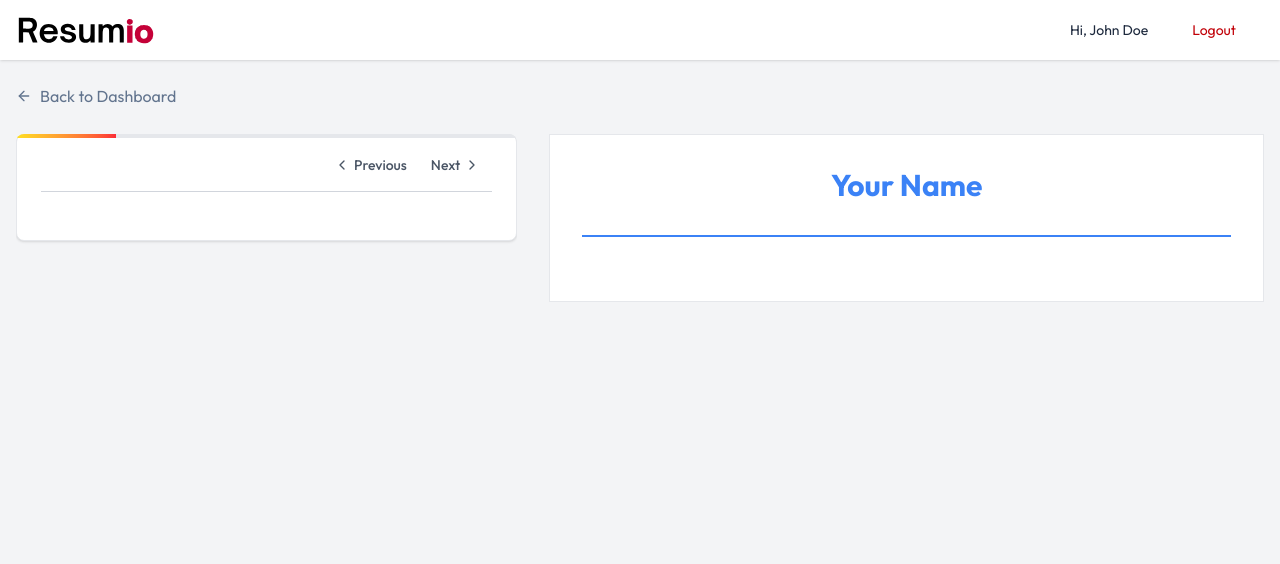
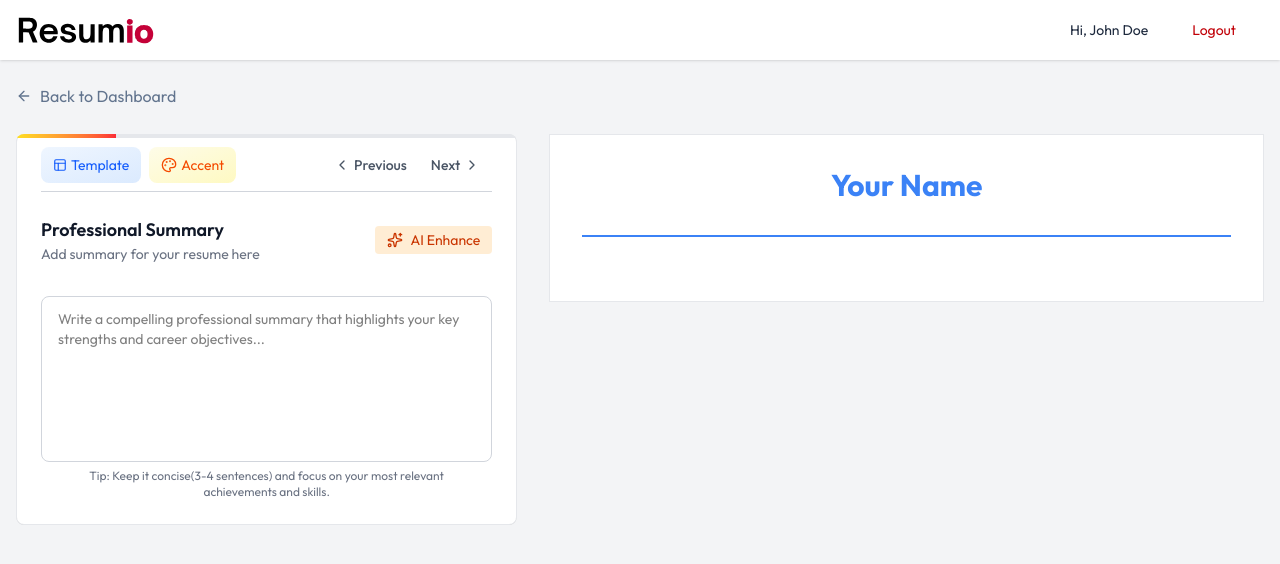
Before and after one commit to paliwal-0609/Resumio, a React (Vite) app in the folder resumio/: page /app/builder/1 in a window 1280 px wide. Both pictures are taken after a click on the button "Next". Shown: the top 564 px of the page. Built offline with nearby package versions, Linux system fonts and the light colour scheme; the HTML template or start-up script is replaced by a standard one.

Commit message:
ResumeBuilder-Day-6.2(Add color picker and made 2nd page-> Professional summary)

```diff
--- /dev/null
+++ b/resumio/src/components/ColorPicker.jsx
@@ -0,0 +1,44 @@
+import { Check, Palette } from 'lucide-react';
+import React, { useState } from 'react'
+
+const ColorPicker = ({selectedColor, onChange}) => {
+    const colors = [
+        {name:"Blue", value:"#3B82F6"},
+        {name:"Indigo", value:"#6366F1"},
+        {name:"Purple", value:"#8B5CF6"},
+        {name:"Green", value:"#10B981"},
+        {name:"Red", value:"#EF4444"},
+        {name:"Orange", value:"#F97316"},
+        {name:"Teal", value:"#14B8A6"},
+        {name:"Pink", value:"#EC4899"},
+        {name:"Gray", value:"#6B7280"},
+        {name:"Black", value:"#1F2937"}
+    ];
+
+    const [isOpen, setIsOpen] = useState(false);
+  return (
+    <div className='relative'>
+        <button onClick={()=> setIsOpen(!isOpen)} className='flex items-center gap-1 text-sm text-orange-600 bg-linear-to-br from-yellow-50 to-yellow-100 ring-yellow-300 hover:ring transition-all px-3 py-2 rounded-lg'>
+            <Palette size={16}/> <span className='max-sm:hidden'>Accent</span>
+        </button>
+
+        {isOpen && (
+            <div className='grid grid-cols-4 w-60 gap-2 absolute top-full left-0 right-0 p-3 mt-2 z-10 bg-white rounded-md border border-gray-200 shadow-sm'>
+                {colors.map((color)=>(
+                    <div key={color.value} className='relative cursor-pointer group flex flex-col' onClick={()=>{onChange(color.value); setIsOpen(false)}}>
+                        <div className='w-12 h-12 rounded-full border-2 border-transparent group-hover:border:black/25 transition-colors' style={{backgroundColor: color.value}}></div>
+                        {selectedColor === color.value && (
+                            <div className='absolute top-0 left-0 right-0 bottom-4.5 flex items-center justify-center'>
+                                <Check className='size-5 text-white'/>
+                            </div>
+                        )}
+                        <p className='text-xs text-center mt-1 text-gray-600'>{color.name}</p>
+                    </div>
+                ))}
+            </div>
+        )}
+    </div>
+  )
+}
+
+export default ColorPicker
--- /dev/null
+++ b/resumio/src/components/ExperienceForm.jsx
@@ -0,0 +1,20 @@
+import React from 'react'
+
+const ExperienceForm = ({data, onnChange}) => {
+  return (
+    <div className='space-y-6'>
+        <div className='flex items-center justify-between'>
+            <div>
+                <h3 className='flex items-center gap-2 text-lg font-semibold text-gray-900'>Professional Summary</h3>
+                <p className='text-sm text-gray-500'>Add summary for your resume here</p>
+            </div>
+            <button className='flex items-center gap-2 px-3 py-1 text-sm bg-orange-100 text-orange-700 rounded hover:bg-orange-200 transition-colors disabled:opacity-50'>
+                <Sparkles className='size-4'/>
+                AI Enhance
+            </button>
+        </div>
+    </div>
+  )
+}
+
+export default ExperienceForm
--- /dev/null
+++ b/resumio/src/components/ProfessionalSummaryForm.jsx
@@ -0,0 +1,27 @@
+import { Sparkles } from 'lucide-react'
+import React from 'react'
+
+const ProfessionalSummaryForm = ({data, onChange, setResumeData}) => {
+  return (
+    <div className='space-y-4'>
+        <div className='flex items-center justify-between'>
+            <div>
+                <h3 className='flex items-center gap-2 text-lg font-semibold text-gray-900'>Professional Summary</h3>
+                <p className='text-sm text-gray-500'>Add summary for your resume here</p>
+            </div>
+            <button className='flex items-center gap-2 px-3 py-1 text-sm bg-orange-100 text-orange-700 rounded hover:bg-orange-200 transition-colors disabled:opacity-50'>
+                <Sparkles className='size-4'/>
+                AI Enhance
+            </button>
+        </div>
+
+        <div className='mt-6'>
+            <textarea value={data || ""} onChange={(e)=>onChange(e.target.value)} rows={7} className='w-full p-3 px-4 mt-2 border text-sm border-gray-300 rounded-lg focus:ring focus:ring-blue-500 focus:border-blue-500 outline-none transition-colors resize-none' placeholder='Write a compelling professional summary that highlights your key strengths and career objectives...'/>
+
+            <p className='text-xs text-gray-500 max-w-4/5 mx-auto text-center'>Tip: Keep it concise(3-4 sentences) and focus on your most relevant achievements and skills.</p>
+        </div>
+    </div>
+  )
+}
+
+export default ProfessionalSummaryForm
--- a/resumio/src/pages/ResumeBuilder.jsx
+++ b/resumio/src/pages/ResumeBuilder.jsx
@@ -4,6 +4,9 @@
 import { ArrowLeftIcon, Briefcase, ChevronLeft, ChevronRight, FileText, FolderIcon, GraduationCap, Sparkles, User } from 'lucide-react';
 import PersonalinfoForm from '../components/PersonalinfoForm';
 import ResumePreview from '../components/ResumePreview';
+import TemplateSelector from '../components/TemplateSelector';
+import ColorPicker from '../components/ColorPicker';
+import ProfessionalSummaryForm from '../components/ProfessionalSummaryForm';
 
 const ResumeBuilder = () => {
 
@@ -71,7 +74,11 @@
 
                         {/* Section Navigation*/}
                         <div className='flex justify-between items-center mb-6 border-b border-gray-300 py-1'>
-                            <div className=''></div>
+                            <div className='flex items-center gap-2'>
+                                <TemplateSelector selectedTemplate={resumeData.template} onChange={(template)=>setResumeData(prev => ({...prev, template}))}/>
+
+                                <ColorPicker selectedColor={resumeData.accent_color} onChange={(color)=>setResumeData(prev => ({...prev, accent_color:color}))}/>
+                            </div>
                             <div className='flex items-center'>
                                 {activeSectionIndex !== 0 && (
                                     <button onClick={()=>setActiveSectionIndex((prevIndex)=> Math.max(prevIndex -1, 0))} className='flex items-center gap-1 p-3 rounded-lg text-sm font-medium text-gray-600 hover:bg-gray-50 transition-all' disabled={activeSectionIndex === 0}>
@@ -90,6 +97,9 @@
                         <div className='space-y-6'>
                             {activeSection.id === 'personal' && (
                                 <PersonalinfoForm data={resumeData.personal_info} onChange={(data)=>setResumeData(prev => ({...prev, personal_info:data}))} removeBackground={removeBackground} setRemoveBackground={setRemoveBackground}/>
+                            )}
+                            {activeSection.id === 'summary' && (
+                                <ProfessionalSummaryForm data={resumeData.professional_summary} onChange={(data)=> setResumeData(prev=>({...prev, professional_summary: data}))} setResumeData={setResumeData}/>
                             )}
                         </div>
 
```
